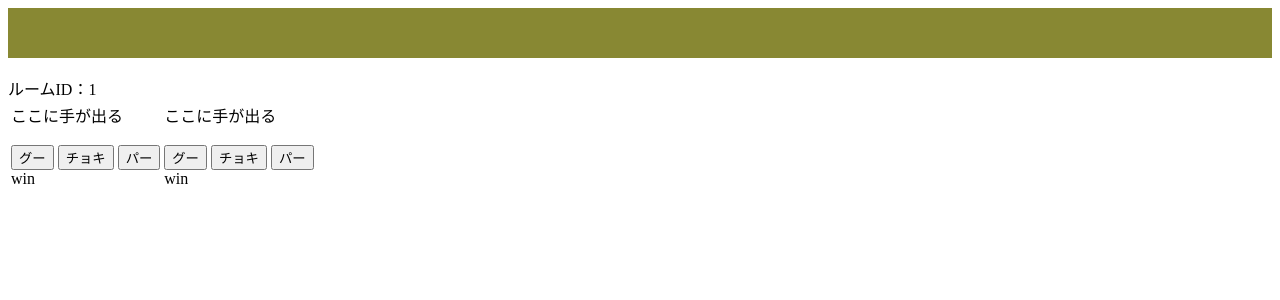
After one commit to moepig/ws-janken, a Django app: a page that uses janken/templates/janken/match.html in a window 1280 px wide. The commit adds this page. Shown: the top 300 px of the page. Run offline with Django 3.2, Linux system fonts and the light colour scheme.

Commit message:
見た目のハリボテを作った

```diff
--- a/django_ws_janken/settings.py
+++ b/django_ws_janken/settings.py
@@ -121,6 +121,12 @@ USE_TZ = True
 
 STATIC_URL = '/static/'
 
+LOGIN_URL          = '/login/'
+LOGIN_REDIRECT_URL = '/'
+LOGIN_ERROR_URL    = '/login-error/'
+
+SOCIAL_AUTH_TWITTER_KEY = '73XH9AOJtgTo6WEGC3L2rw'
+SOCIAL_AUTH_TWITTER_SECRET = 'yoRvT6Bfv0ALYJXiI9JwSs8ZgAzRJvQDRJqHq0Nd2ho'
 
 CHANNEL_LAYERS = {
     'default': {
--- a/django_ws_janken/urls.py
+++ b/django_ws_janken/urls.py
@@ -18,5 +18,5 @@ from django.contrib import admin
 
 urlpatterns = [
     url(r'^admin/', admin.site.urls),
-    url(r'^jk/', include('janken.urls'))
+    url(r'^jk/', include('janken.urls')),
 ]
--- a/janken/templates/janken/base/base.html
+++ b/janken/templates/janken/base/base.html
@@ -1,3 +1,5 @@
+{% load staticfiles %}
+
 <!DOCTYPE html>
 <html lang="en">
 <head>
@@ -5,6 +7,11 @@
     <title>おちんぽこ太郎参上！</title>
 </head>
 <body>
+{% block header %}
+    {% include './header.html' %}
+{% endblock %}
+<br />
+
 {% block contents %}
 
 {% endblock %}
--- /dev/null
+++ b/janken/templates/janken/base/header.html
@@ -0,0 +1,5 @@
+<header>
+    <div style="height:50px; background:#883;">
+
+    </div>
+</header>
--- /dev/null
+++ b/janken/templates/janken/match.html
@@ -0,0 +1,28 @@
+{% extends './base/base.html' %}
+
+{% block contents %}
+
+ルームID：{{ room_id }}
+<table>
+    <!-- やばいくらいクソなHTML -->
+    <!-- TODO: ベーシックインカム来たら改修 -->
+    <tr>
+        <td id="user1">
+            <div class="te">ここに手が出る</div><br />
+            <button>グー</button>
+            <button>チョキ</button>
+            <button>パー</button><br />
+            <div class="result">win</div>
+        </td>
+        <td id="user2">
+            <div class="te">ここに手が出る</div><br />
+            <button> グー</button>
+            <button> チョキ</button>
+            <button> パー</button><br />
+            <div class="result">win</div>
+        </td>
+
+    </tr>
+</table>
+
+{% endblock %}
--- a/janken/urls.py
+++ b/janken/urls.py
@@ -6,6 +6,6 @@ app_name = 'janken'
 
 urlpatterns = [
     url(r'^lobby$', views.LobbyView.as_view(), name='lobby'),
-
+    url(r'^room/(?P<room_id>[0-9]+)$', views.MatchView.as_view(), name='room'),
     url(r'^publish$', views.publish, name='publish'),
 ]
--- a/janken/views.py
+++ b/janken/views.py
@@ -15,3 +15,14 @@ def publish(request):
     Group("1").send({'text': msg})
 
     return HttpResponse("published!")
+
+
+class MatchView(TemplateView):
+    template_name = "janken/match.html"
+
+    def get_context_data(self, **kwargs):
+        context = super().get_context_data()
+
+        context["room_id"] = kwargs.get("room_id", "undefined")
+
+        return context
```
